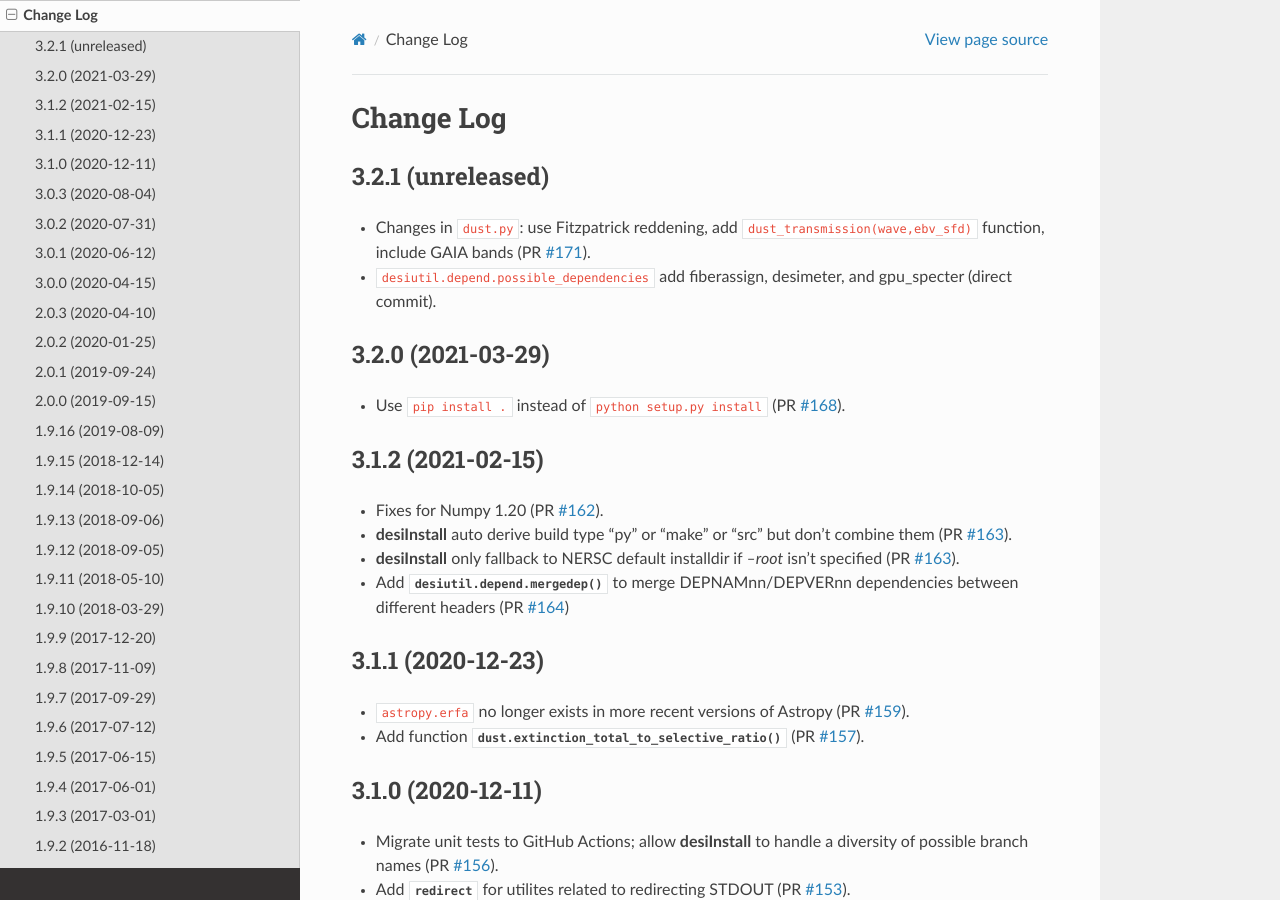
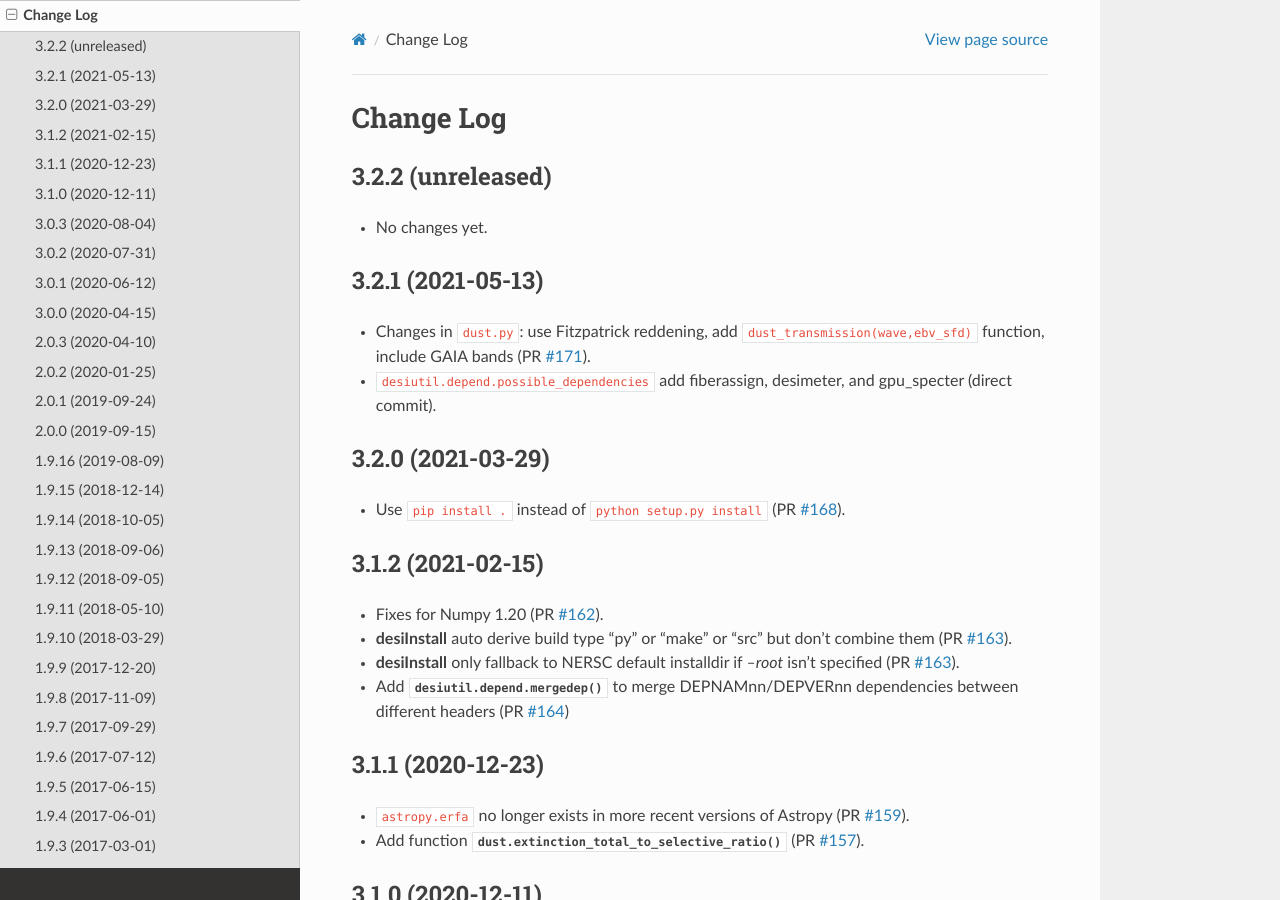
Before and after one commit to desihub/desiutil, a Sphinx documentation site: the page built from doc/changes.rst, in a window 1280 px wide and 900 px high. Built offline with Sphinx 7.4.7 and the Read the Docs theme 2.0.0, drawn with Linux system fonts in a browser that asks for light colours.

Commit message:
update release notes and version for desiutil/3.2.1

```diff
--- a/doc/changes.rst
+++ b/doc/changes.rst
@@ -2,7 +2,12 @@
 Change Log
 ==========
 
-3.2.1 (unreleased)
+3.2.2 (unreleased)
+------------------
+
+* No changes yet.
+
+3.2.1 (2021-05-13)
 ------------------
 
 * Changes in ``dust.py``: use Fitzpatrick reddening, add
--- a/py/desiutil/_version.py
+++ b/py/desiutil/_version.py
@@ -1 +1 @@
-__version__ = '3.2.1.dev916'
+__version__ = '3.2.1'
```
